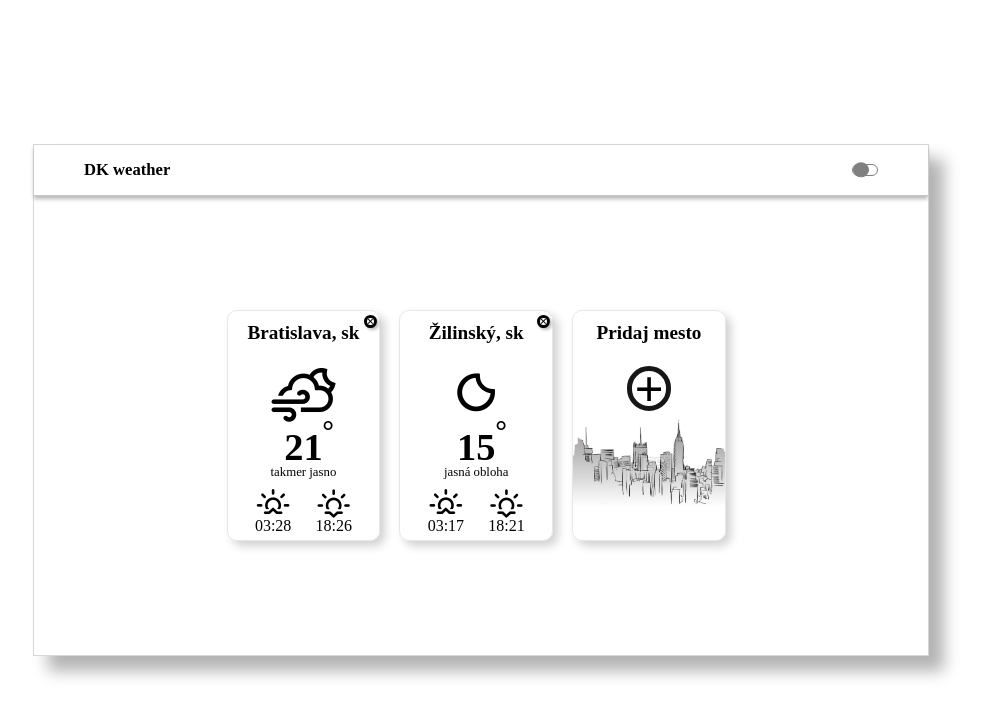
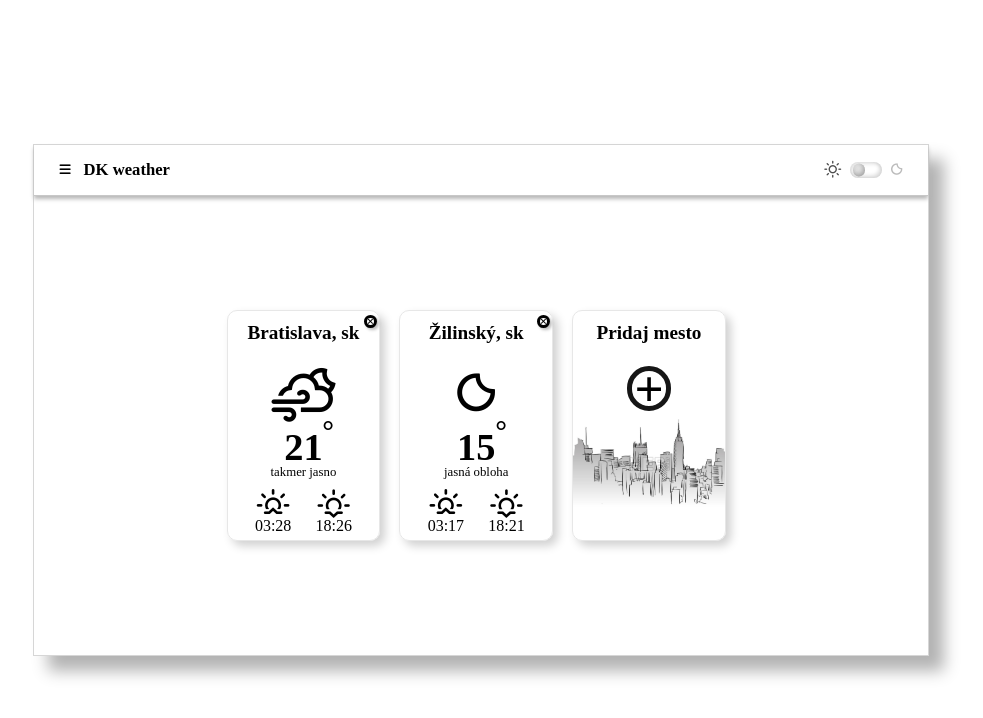
Before and after one commit to Bambi02/react---weather-app, a React (Create React App) app: page / in a window 1280 px wide. Shown: the top 718 px of the page, without its empty margins (159-1142 px from the left). Built offline with nearby package versions, Linux system fonts and the light colour scheme; no server answers.

Commit message:
modified navbar

```diff
--- a/src/App.js
+++ b/src/App.js
@@ -9,7 +9,7 @@ function App() {
   return (
     <Router>
       <div className="app">
-        <NavBar />
+
         <Route path="/" exact component={Home} />
         <Route path="/:id" component={CityDetail} />
       </div>
--- a/src/DayCard.js
+++ b/src/DayCard.js
@@ -2,7 +2,7 @@ import React from 'react';
 import './css/weather-icons.css';
 import { Link } from 'react-router-dom';
 
-const DayCard = ({ day, match, getWeatherIcon }) => {
+const DayCard = ({ day, match, getWeatherIcon, setDay }) => {
 
     const getNameOfDay = (dayData) => {
         const today = new Date().getDay()
@@ -19,7 +19,7 @@ const DayCard = ({ day, match, getWeatherIcon }) => {
     }
 
     return(
-        <Link to={`${match.url}/${day.dt}`} className="dayCard" key={day.dt}>
+        <Link to={`${match.url}/${day.dt}`} className="dayCard" key={day.dt} onClick={() => setDay(getNameOfDay(day.dt)) }>
             <h2 className="dayName">
                 { getNameOfDay(day.dt) }
             </h2>
--- a/src/DayCardsList.js
+++ b/src/DayCardsList.js
@@ -1,13 +1,14 @@
 import React from 'react';
 import DayCard from './DayCard';
 
-const DayCardsList = ({ forecastData, match, getWeatherIcon }) => {
+const DayCardsList = ({ forecastData, match, getWeatherIcon, setDay }) => {
 
     const listOfDays = forecastData.daily.map((day, i, arr) => {
         if(arr.length - 1 !== i){
             return(
                 <DayCard
                     day={day}
+                    setDay={ setDay }
                     getWeatherIcon={getWeatherIcon}
                     match={match}
                     key={day.dt}
--- a/src/DayDetail.js
+++ b/src/DayDetail.js
@@ -1,7 +1,6 @@
 import React from 'react';
 import RainChart from './RainChart'
 import './css/weather-icons.css';
-
 
 const DayDetail = ({ currentData, forecastData, threeHrsData, getWeatherIcon, match }) => {
 
@@ -10,8 +9,6 @@ const DayDetail = ({ currentData, forecastData, threeHrsData, getWeatherIcon, ma
 
     return(
         <div className="dayScreen">
-
-
             <div className="detailCityInfo">
                 <h2 className="detailCityName">
                     {currentData.name}
--- a/src/DetailScreen.js
+++ b/src/DetailScreen.js
@@ -1,13 +1,16 @@
-import React from 'react';
+import React, { useState } from 'react';
 import DayCardsList from './DayCardsList';
 import GoHomeBtn from './GoHomeBtn';
 import DayDetail from './DayDetail';
 import { Route } from 'react-router-dom'
 import './css/weather-icons.css';
 import weatherIcons from './WeatherIcons';
+import NavBar from './NavBar';
 
 
 const DetailScreen = ({ currentData, forecastData, threeHrsData, match }) => {
+
+    const [day, setDay] = useState(null);
 
     const getWeatherIcon = (dayData) => {
         const prefix = 'wi wi-';
@@ -20,6 +23,9 @@ const DetailScreen = ({ currentData, forecastData, threeHrsData, match }) => {
 
     return(
         <div className="detailScreen">
+            <NavBar>
+                { day }
+            </NavBar>
             <GoHomeBtn />
             <Route
                 path={`${match.path}/:day`}
@@ -35,6 +41,7 @@ const DetailScreen = ({ currentData, forecastData, threeHrsData, match }) => {
                 forecastData={forecastData}
                 match={match}
                 getWeatherIcon={getWeatherIcon}
+                setDay={setDay}
             />
         </div>
     )
--- a/src/FormScreen.js
+++ b/src/FormScreen.js
@@ -1,5 +1,6 @@
 import React, { Component } from 'react';
 import FormCard from './FormCard';
+import NavBar from './NavBar';
 import axios from 'axios';
 
 class FormScreen extends Component {
@@ -76,6 +77,7 @@ class FormScreen extends Component {
     render() {
         return(
             <div className="formScreen">
+                <NavBar />
                 <FormCard
                     notification={this.state.formNotification}
                     notifColor={this.state.notifColor}
--- a/src/Home.js
+++ b/src/Home.js
@@ -3,6 +3,7 @@ import CityCards from './CityCards';
 import FormScreen from './FormScreen';
 import AddCityCard from './AddCityCard';
 import axios from 'axios';
+import NavBar from './NavBar';
 
 class Home extends Component {
 
@@ -62,6 +63,7 @@ class Home extends Component {
         if(this.state.cardScreen) {
             return(
                 <div className="cardsScreen">
+                    <NavBar />
                     <CityCards
                       data={this.state.data}
                       numberOfCards={this.state.data.length}
--- a/src/NavBar.js
+++ b/src/NavBar.js
@@ -16,9 +16,19 @@ class NavBar extends Component{
 
         return(
             <nav>
-                <div className="logo">DK weather</div>
-                <div className="light-mode">
-                    <div className={switchButton} onClick={() => this.handleThemeSwitch()}></div>
+                <div className="leftPart">
+                    <i class="fas fa-bars"></i>
+                    <div className="logo">DK weather</div>
+                </div>
+                <div className="navDayName">
+                    { this.props.children }
+                </div>
+                <div className="rightPart">
+                    <i className='wi wi-day-sunny'></i>
+                    <div className="light-mode">
+                        <div className={switchButton} onClick={() => this.handleThemeSwitch()}></div>
+                    </div>
+                    <i className='wi wi-night-clear'></i>
                 </div>
             </nav>
         )
--- a/src/css/index.css
+++ b/src/css/index.css
@@ -36,8 +36,30 @@ nav{
   display: flex;
   justify-content: space-between;
   align-items: center;
-  padding: 0 50px;
+  padding: 0 2vw;
   box-shadow: 0 3px 4px rgb(184, 184, 184);
+  position: absolute;
+  top: 0;
+  width: 100%;
+}
+
+.rightPart,
+.leftPart{
+  width: 10vw;
+  display: flex;
+  align-items: center;
+}
+
+.leftPart>i{
+  margin-right: 1vw;
+  font-size: 1vw;
+  cursor: pointer;
+  padding-top: 0.1vw;
+}
+
+.rightPart{
+  display: flex;
+  justify-content: flex-end;
 }
 
 .logo{
@@ -45,45 +67,66 @@ nav{
   font-weight: bold;
 }
 
+.navDayName{
+  font-size: 2vw;
+  font-weight: bold;
+}
+
 .light-mode{
-  border: 1px solid gray;
   border-radius: 50px;
-  width: 2vw;
-  height: 1vw;
+  width: 2.5vw;
+  height: 1.3vw;
   position: relative;
+  margin: 0 0.7vw;
+  z-index: 1000;
+  box-shadow:
+    inset -2px -2px 4px #0000002a,
+    inset 2px 2px 4px #0000001f;
+}
+
+.rightPart i{
+  font-size: 1.2vw;
+  color: rgb(187, 187, 187);
+}
+
+.rightPart>.wi-day-sunny{
+  color: rgb(77, 77, 77);
 }
 
 .switch-button-off,
 .switch-button-on{
-  height: 1.2vw;
-  width: 1.2vw;
+  height: 1vw;
+  width: 1vw;
   border-radius: 50%;
-  background-color: gray;
-  border: 1px solid gray;
+  background: linear-gradient( 145deg, #ffffff, #c4c4c4);
   position: absolute;
   top: 50%;
   transform: translateY(-50%);
   cursor: pointer;
-
+  transition: ease-out 2s all;
+  box-shadow:
+    inset -2px -2px 4px #0000002a,
+    inset 2px 2px 4px #0000001f;
 }
 
 .switch-button-off{
-  left: 0;
+  left: 0.2vw;
 }
 
 .switch-button-on{
-  right: 0;
+  right: 0.2vw;
 }
 
 /*=============================================================== HOME ========================================================*/
 
 .cardsScreen,
 .formScreen{
-  height: calc(100% - 4vw);
+  height: 100%;
   width: 100%;
   display: flex;
   justify-content: center;
   align-items: center;
+  padding-top: 4vw;
 }
 
 /*----------------------------------------------- FORM CARD ------------------------------------------*/
@@ -107,6 +150,7 @@ nav{
   display: flex;
   justify-content: center;
   align-items: center;
+  position: relative;
 }
 
 .addCityForm form{
@@ -418,34 +462,35 @@ nav{
 
 .detailScreen{
   position: relative;
-  height: 36vw;
+  height: 40vw;
   width: 100%;
+
 }
 
 .detailCityInfo{
   position: relative;
-  top: 2.5vw;
+  top: 3.5vw;
   width: 30vw;
   right: -35vw;
   display: flex;
   align-content: center;
   justify-content: flex-end;
-  padding-right: 2vw;
 }
 
 .detailCityInfo>i{
   position: relative;
   display: flex;
   align-items: center;
-  padding-left: 2vw;
+  padding: 0 2vw;
   font-size: 5vw;
-
 }
 
 .detailCityName{
   font-size: 3vw;
+  padding-left: 2vw;
   text-decoration: underline;
-  text-align: center;
+  text-align: end;
+  display: flex;
 }
 
 /*------------------------------------------------------------------- DAY CARD ---------------------------------------------------------------*/
@@ -535,18 +580,12 @@ nav{
 
 /*--------------------------------------- DAY DETAIL ------------------------------------------------------*/
 
-.dayScreen{
-  position: absolute;
-  top: 0;
-  width: 100%;
-}
-
 .dayDetails{
   width: 30%;
   height: 15vw;
   position: absolute;
   left: 4vw;
-  top: 4vw;
+  top: 8vw;
   display: flex;
   flex-direction: column;
   justify-content: space-between;
@@ -640,7 +679,7 @@ nav{
   font-size: 1.5vw;
   cursor: pointer;
   position: relative;
-  top: 1vw;
+  top: 5vw;
   left: 1vw;
   box-shadow: 0.2vw 0.2vw 0.3vw rgb(173, 173, 173);
   z-index: 50;
@@ -659,7 +698,7 @@ nav{
   position: absolute;
   width: 30vw;
   height: 12vw;
-  top: 9vw;
+  top: 13vw;
   right: 5vw;
   text-align: center;
   margin-bottom: 0;
```
